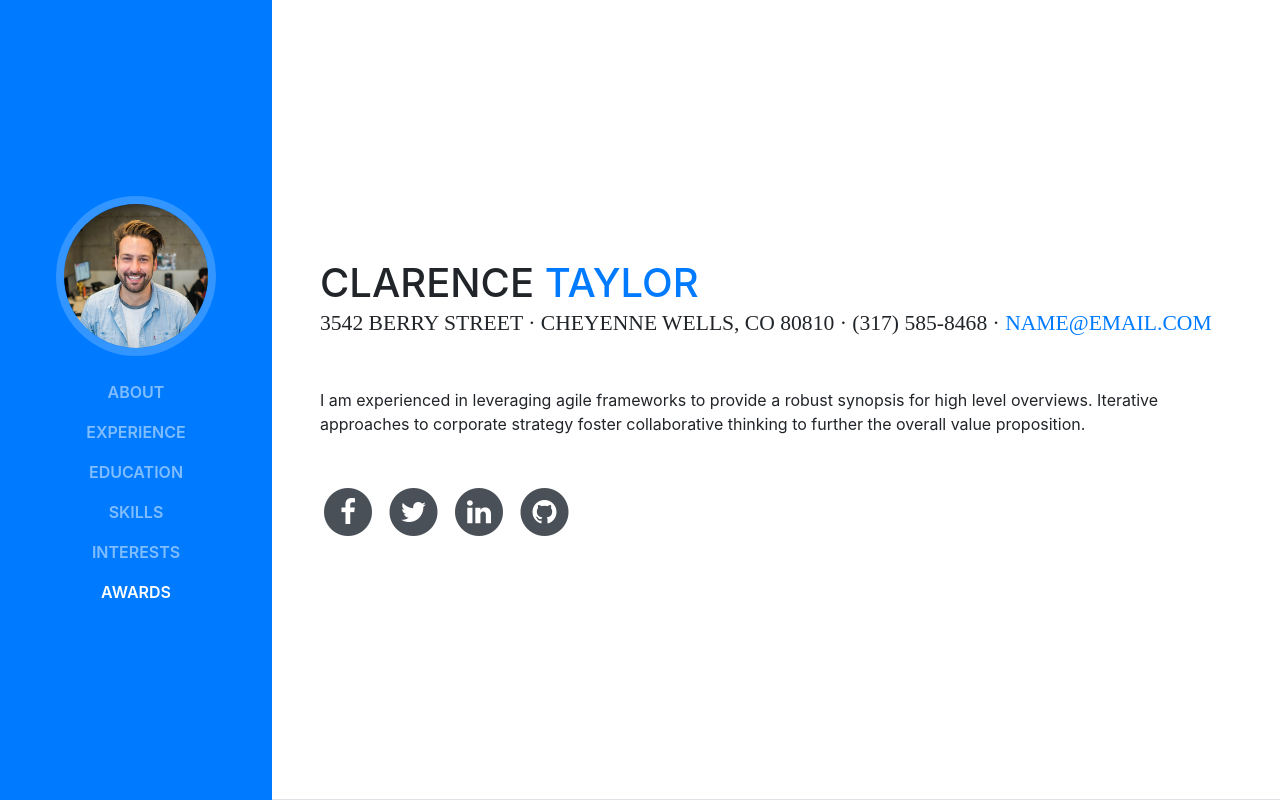
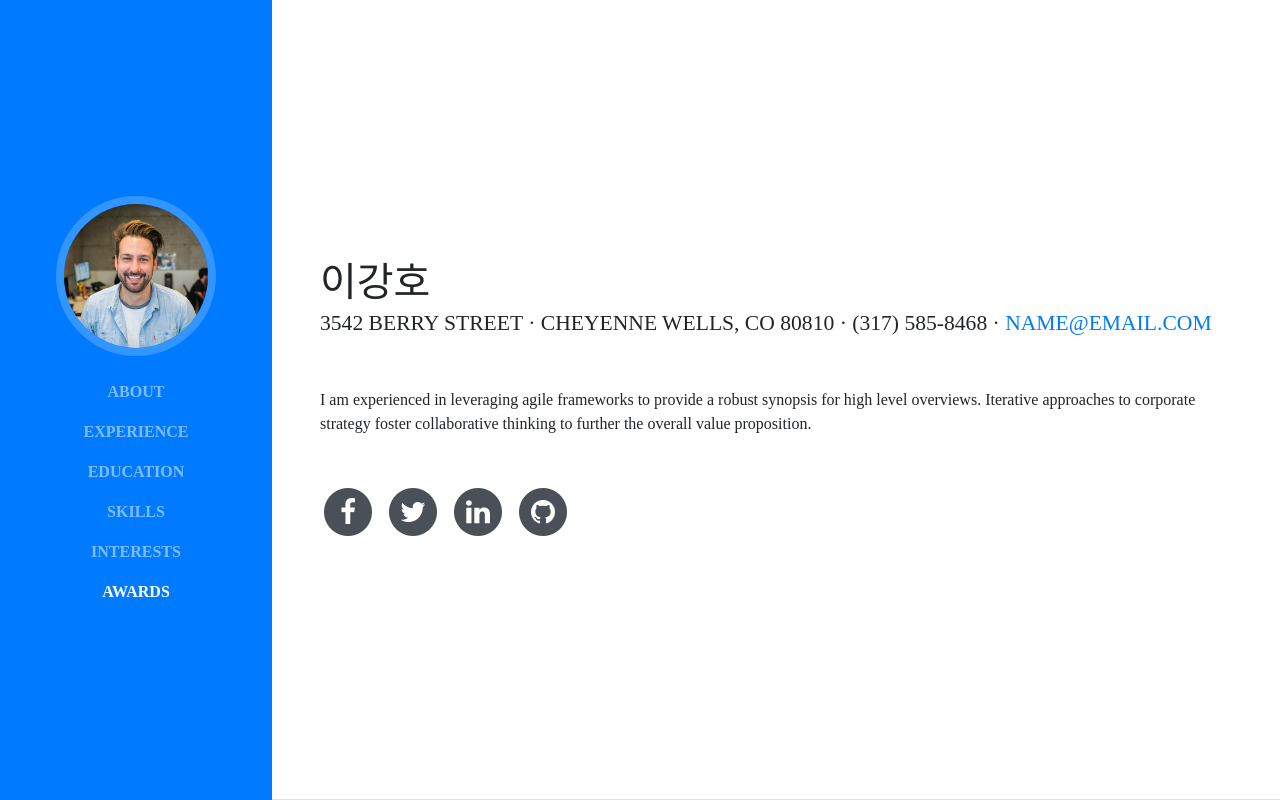
Before and after one commit to kangho90/kangho90.github.io, a website with bundled scripts: page index.html in a window 1280 px wide. Shown: the top 800 px of the page. Built offline with nearby package versions, Linux system fonts and the light colour scheme; a web font is replaced by a local one.

Commit message:
change my name

```diff
--- a/index.html
+++ b/index.html
@@ -8,7 +8,7 @@
     <meta name="description" content="">
     <meta name="author" content="">
 
-    <title>Resume - Start Bootstrap Theme</title>
+    <title>kangho resume</title>
 
     <!-- Bootstrap core CSS -->
     <link href="vendor/bootstrap/css/bootstrap.min.css" rel="stylesheet">
@@ -22,7 +22,10 @@
 
     <!-- Custom styles for this template -->
     <link href="css/resume.min.css" rel="stylesheet">
-
+    <link href='https//spoqa.github.io/spoqa-han-sans/css/SpoqaHanSans-kr.css' rel='stylesheet' type='text/css'>
+    <style>
+      h1, h2, h3, h4, h5, * { font-family: 'Spoqa Han Sans', 'Spoqa Han Sans JP', 'Sans-serif'; }
+    </style>
   </head>
 
   <body id="page-top">
@@ -65,8 +68,8 @@
 
       <section class="resume-section p-3 p-lg-5 d-flex d-column" id="about">
         <div class="my-auto">
-          <h1 class="mb-0">Clarence
-            <span class="text-primary">Taylor</span>
+          <h1 class="mb-0"> 이강호
+            <span class="text-primary"></span>
           </h1>
           <div class="subheading mb-5">3542 Berry Street · Cheyenne Wells, CO 80810 · (317) 585-8468 ·
             <a href="mailto:name@email.com">name@email.com</a>
```
